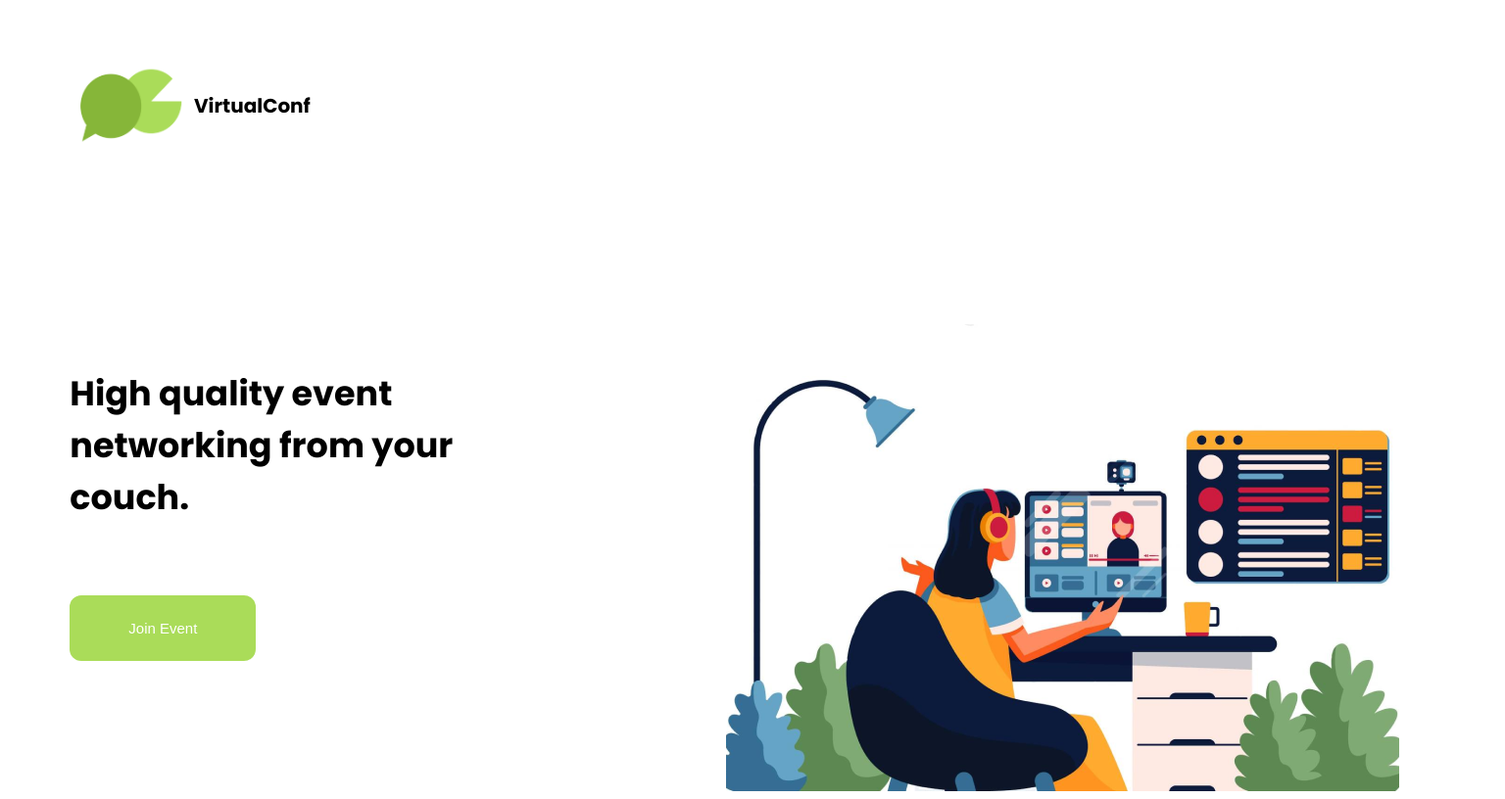
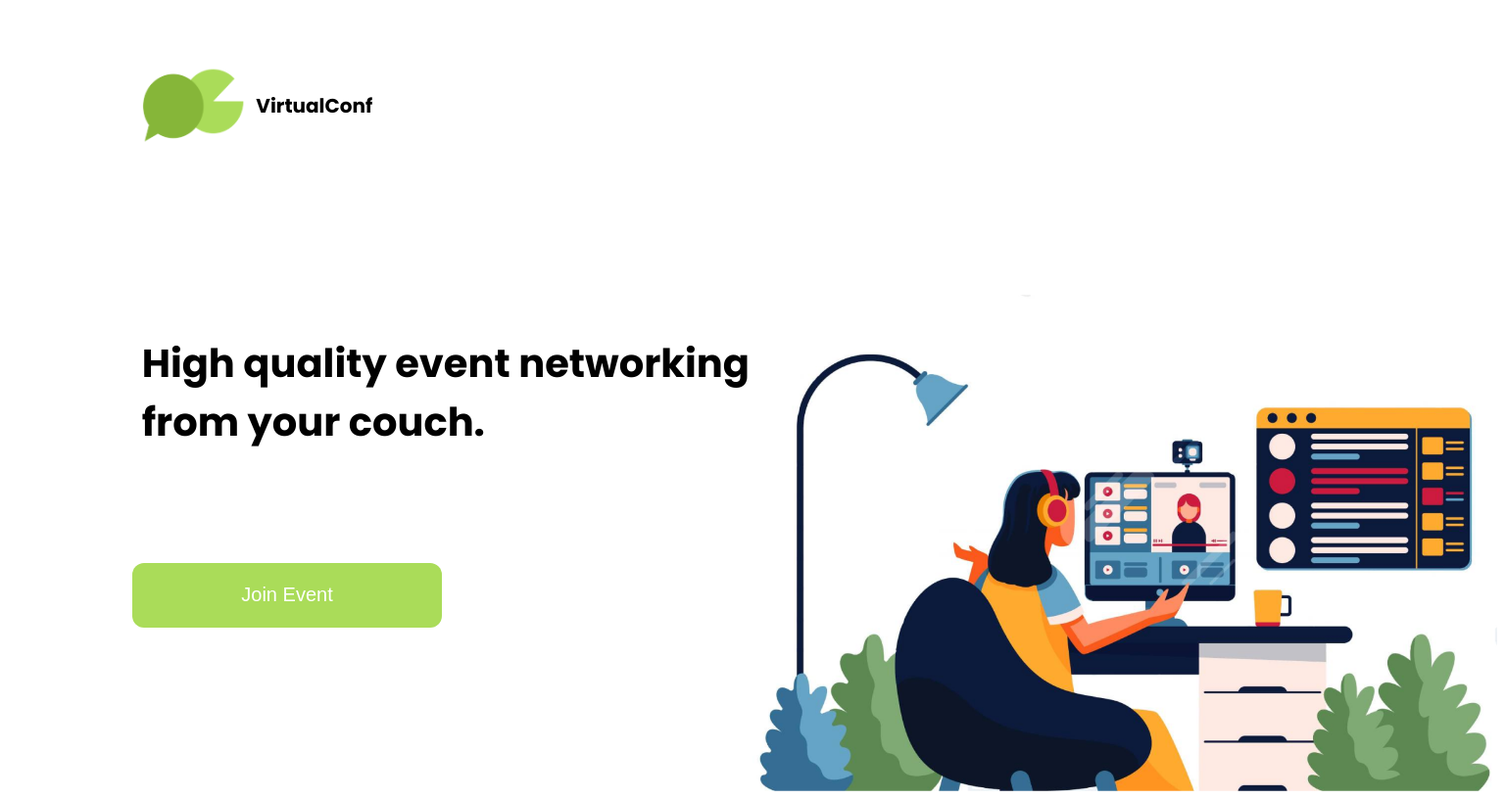
Before and after one commit to jfoster91/virtualConf, a website: page index.html in a window 1536 px wide. Shown: the whole page at 98% size. Drawn offline with Linux system fonts and the light colour scheme.

Commit message:
Basic desktop header styles. No nav. IpadPro solution needed still

```diff
--- a/index.html
+++ b/index.html
@@ -22,7 +22,7 @@
         <p class="heading">High quality event networking from your couch.</p>
         <button class="btn__join-event">Join Event</button>
         <div class="header-backdrop-div">
-          <img src="img/3823624 1.png" alt="" class="header-backdrop-div-img">
+          <img src="img/header-backdrop.png" alt="" class="header-backdrop-div-img">
         </div>
       </header>
 
--- a/sass/main.scss
+++ b/sass/main.scss
@@ -148,13 +148,14 @@ html {
 
         @media (min-width: 1000px) {
             grid-row: 2 / 6;
-            grid-column: 2 / 4;
+            grid-column: 3 / 5;
 
             &__img {
                 max-width: 100%;
                 align-self: center;
             }
         }
+
     }
 
     .logo-text{
@@ -166,7 +167,7 @@ html {
 
         @media (min-width: 1000px) {
             grid-row: 2 / 6;
-            grid-column: 4 / 8;
+            grid-column: 5 / 9;
             align-self: center;
             font-size: 20px;
             margin: 0;
@@ -182,11 +183,18 @@ html {
         margin: 0;
 
         @media (min-width: 1000px) {
-            grid-column: 2 / 10;
-            grid-row: 12 / 18;
+            grid-column: 3 / 11;
+            grid-row: 10 / 16;
             text-align: left;
             font-size: 35px;
             font-weight: bold;
+        }
+
+        @media (min-width: 1350px) {
+            font-size: 40px;
+            grid-column: 3 / 13;
+            grid-row: 11 / 17;
+            padding-left: 10px;;
         }
     }
 
@@ -200,8 +208,13 @@ html {
         font-size: 15px;
 
         @media (min-width: 1000px) {
-            grid-row: 19 / 21;
-            grid-column: 2 / 5;
+            grid-row: 17 / 19;
+            grid-column: 3 / 8;
+            font-size: 20px
+        }
+
+        @media (min-width: 1350px) {
+            grid-row: 18 / 20;
         }
 
     }
@@ -222,6 +235,16 @@ html {
             }
         }
 
+        @media (min-width: 1200px) {
+            grid-column: 12 / 25;
+            grid-row: 6 / 25;
+        }
+
+        @media (min-width: 1350px) {
+            grid-column: 13 / 25;
+            grid-row: 6 / 25;
+        }
+
 
     }
 
```
Also changed, not shown: css/style.css.
